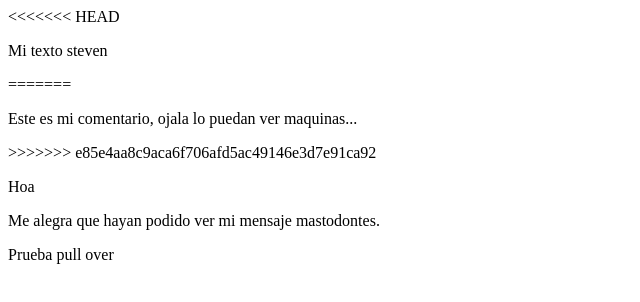
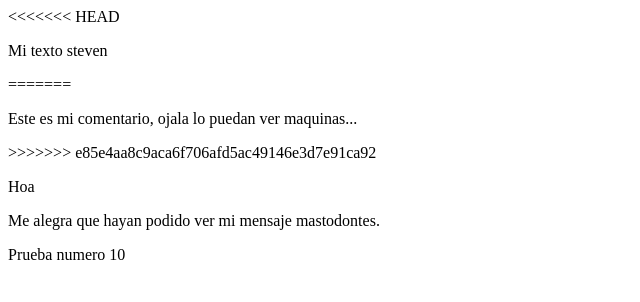
Before and after one commit to Splateroscenfotec/Proyecto-1, a plain HTML site: page Public/index.html in a window 1280 px wide. Shown: the full height of the page, 0-640 px from the left. Drawn offline with Linux system fonts and the light colour scheme.

Commit message:
agregue prueba 3

```diff
--- a/Public/index.html
+++ b/Public/index.html
@@ -10,4 +10,4 @@
 
 <p>Me alegra que hayan podido ver mi mensaje mastodontes.</p>
 
-<p>Prueba pull over</p>
+<p>Prueba numero 10 </p>
```
